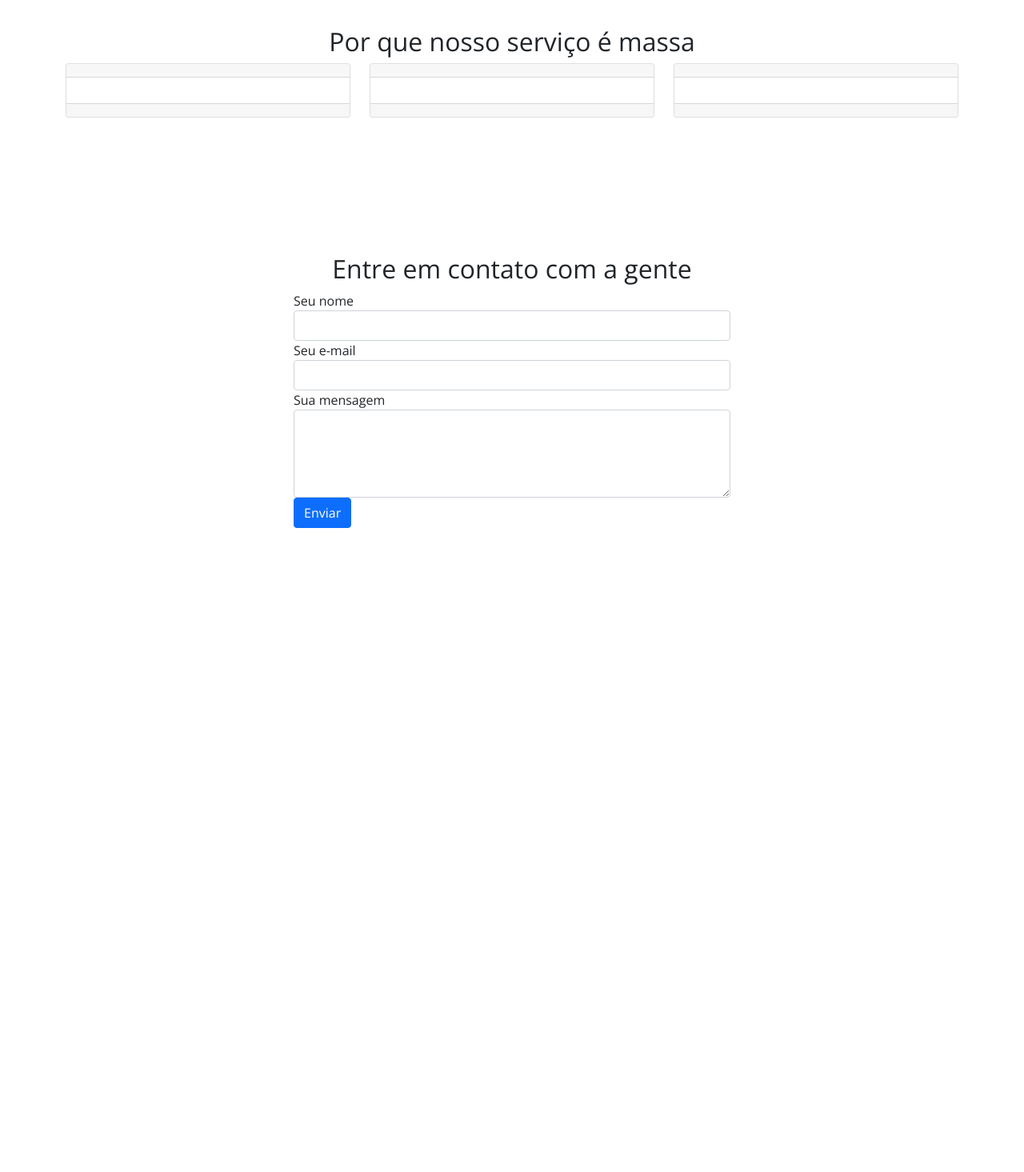
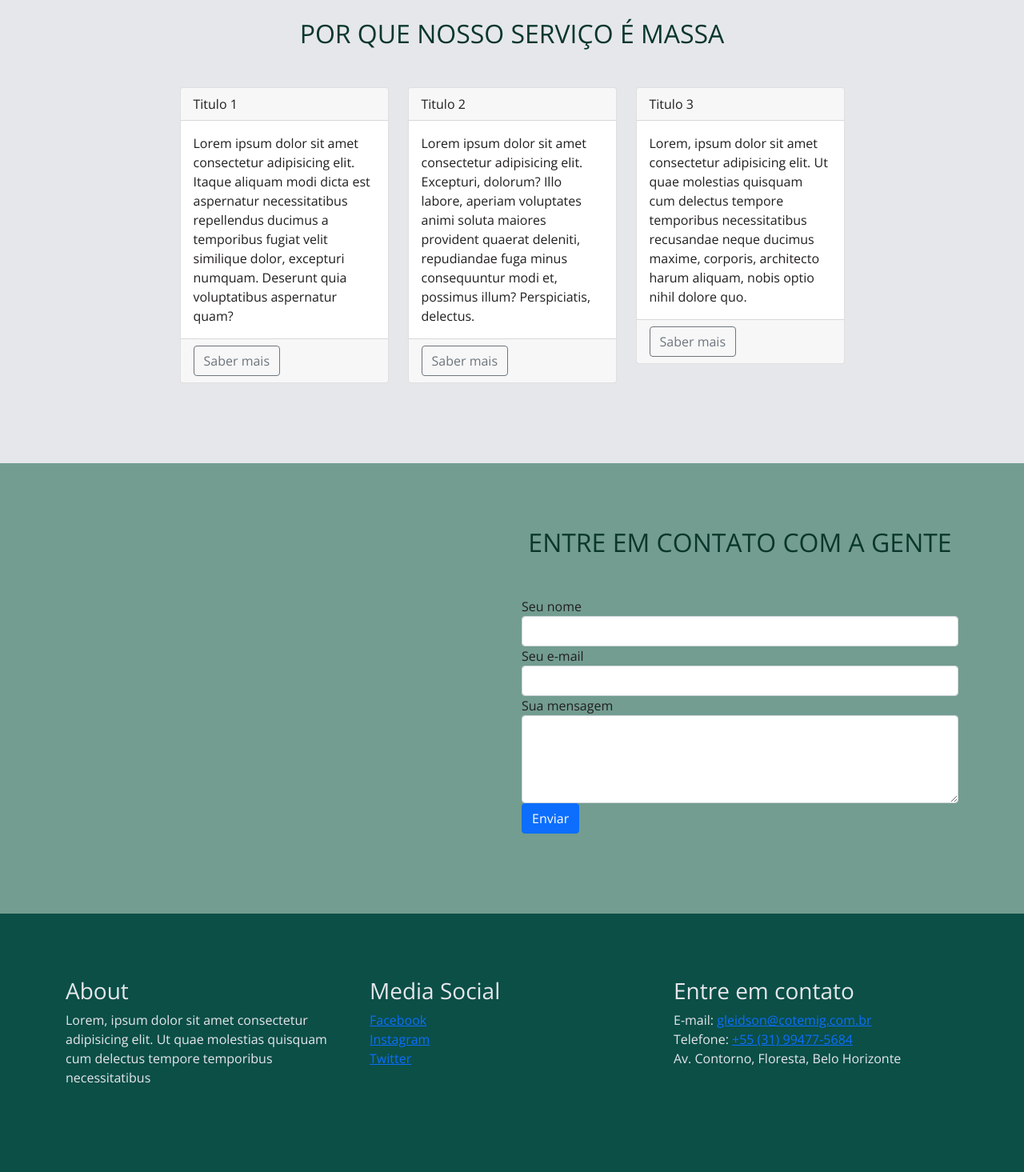
Before and after one commit to gleidiin/3b1-cotemig, a plain HTML site: page 02 - landing page/index.html in a window 1280 px wide. Shown: the part 697-2162 px from the top of the page at 80% size. Before the commit the page ends 1447 px from the top, so only its background shows below. Drawn offline with nearby package versions, Linux system fonts and the light colour scheme.

Commit message:
feat(added more information)

```diff
--- a/02 - landing page/index.html
+++ b/02 - landing page/index.html
@@ -25,10 +25,10 @@
                 <a class="nav-link active" aria-current="page" href="#">Home</a>
               </li>
               <li class="nav-item">
-                <a class="nav-link" href="#">Link</a>
+                <a class="nav-link" href="#about">Serviços</a>
               </li>
               <li class="nav-item">
-                <a class="nav-link disabled" href="#" tabindex="-1" aria-disabled="true">Disabled</a>
+                <a class="nav-link" href="#contact">Contato</a>
               </li>
             </ul>
           </div>
@@ -36,7 +36,7 @@
       </nav>
 
     <main>
-        <section class="top-banner" >
+        <section id="home" class="top-banner" >
             <div class="container-fluid">
 
                 <div class="row">
@@ -53,47 +53,75 @@
                 </div>
             </div>
         </section>
-        <section class="about">
+        <section id="about" class="about">
             <div class="container">
                 <div class="row">
                     <div class="col">
-                        <h2 class="text-center">Por que nosso serviço é massa</h2>
+                        <div class="header">
+                            <h2 class="text-center title">
+                                Por que nosso serviço é massa
+                            </h2>
+                        </div>
                     </div>
                 </div>
-                <div class="row">
-                    <div class="col-4">
+                <div class="row justify-content-center">
+                    <div class="col-3">
                         <div class="card">
-                            <div class="card-header"></div>
-                            <div class="card-body"></div>
-                            <div class="card-footer"></div>
+                            <div class="card-header">
+                                Titulo 1
+                            </div>
+                            <div class="card-body">
+                                Lorem ipsum dolor sit amet consectetur adipisicing elit. Itaque aliquam modi dicta est aspernatur necessitatibus repellendus ducimus a temporibus fugiat velit similique dolor, excepturi numquam. Deserunt quia voluptatibus aspernatur quam?
+                            </div>
+                            <div class="card-footer">
+                                <button type="button" class="btn btn-outline-secondary">Saber mais</button>
+                            </div>
                         </div>
                     </div>
-                    <div class="col-4">
+                    <div class="col-3">
                         <div class="card">
-                            <div class="card-header"></div>
-                            <div class="card-body"></div>
-                            <div class="card-footer"></div>
+                            <div class="card-header">
+                                Titulo 2
+                            </div>
+                            <div class="card-body">
+                                Lorem ipsum dolor sit amet consectetur adipisicing elit. Excepturi, dolorum? Illo labore, aperiam voluptates animi soluta maiores provident quaerat deleniti, repudiandae fuga minus consequuntur modi et, possimus illum? Perspiciatis, delectus.
+                            </div>
+                            <div class="card-footer">
+                                <button type="button" class="btn btn-outline-secondary">Saber mais</button>
+                            </div>
                         </div>
                     </div>
-                    <div class="col-4">
+                    <div class="col-3">
                         <div class="card">
-                            <div class="card-header"></div>
-                            <div class="card-body"></div>
-                            <div class="card-footer"></div>
+                            <div class="card-header">
+                                Titulo 3
+                            </div>
+                            <div class="card-body">
+                                Lorem, ipsum dolor sit amet consectetur adipisicing elit. Ut quae molestias quisquam cum delectus tempore temporibus necessitatibus recusandae neque ducimus maxime, corporis, architecto harum aliquam, nobis optio nihil dolore quo.
+                            </div>
+                            <div class="card-footer">
+                                <button type="button" class="btn btn-outline-secondary">Saber mais</button>
+                            </div>
                         </div>
                     </div>
                 </div>
             </div>
         </section>
-        <section class="contact">
+        <section id="contact" class="contact">
             <div class="container">
-                <div class="row">
-                    <div class="col">
-                        <h2 class="text-center">Entre em contato com a gente</h2>
-                    </div>
-                </div>
+
                 <div class="row justify-content-center">
                     <div class="col-6">
+
+                    </div>
+                    <div class="col-6">
+                        <div class="col">
+                            <div class="header">
+                                <h2 class="text-center title">
+                                    Entre em contato com a gente
+                                </h2>
+                            </div>
+                        </div>
                         <form action="">
                             <div class="form-group">
                                 <label for="">Seu nome</label>
@@ -118,5 +146,37 @@
             </div>
         </section>
     </main>
+    <footer class="footer">
+        <div class="container">
+            <div class="row">
+                <div class="col-4">
+                    <h3>About</h3>
+                    <p>Lorem, ipsum dolor sit amet consectetur adipisicing elit. Ut quae molestias quisquam cum delectus tempore temporibus necessitatibus</p>
+                </div>
+                <div class="col-4">
+                    <h3>Media Social</h3>
+                    <ul class="list-unstyled">
+                        <li><a href="#facebook">Facebook</a></li>
+                        <li><a href="#instagram">Instagram</a></li>
+                        <li><a href="Twitter">Twitter</a></li>
+                    </ul>
+                </div>
+                <div class="col-4">
+                    <h3>Entre em contato</h3>
+                    <ul class="list-unstyled">
+                        <li>
+                            E-mail: <a href="mailto:gleidson@cotemig.com.br">gleidson@cotemig.com.br</a>
+                        </li>
+                        <li>
+                            Telefone: <a href="tel:+55 31 994775684">+55 (31) 99477-5684</a>
+                        </li>
+                        <li>
+                            Av. Contorno, Floresta, Belo Horizonte
+                        </li>
+                    </ul>
+                </div>
+            </div>
+        </div>
+    </footer>
 </body>
 </html>
--- a/02 - landing page/style.css
+++ b/02 - landing page/style.css
@@ -1,5 +1,6 @@
 body {
     font-family: 'Open Sans', sans-serif;
+    color: #201e1f;
 }
 
 .top-banner {
@@ -19,21 +20,37 @@ nav.bg-transition {
 .banner-title {
     margin-top: 40px;
     font-size: 46px;
-    color: #fff;
+    color: #e6e7eb;
     padding: 20px 0;
 }
 
 .banner-btn {
-    border: 1px solid gray;
+    border: 1px solid #e6e7eb;
     background: none;
     border-radius: 0;
     text-transform: uppercase;
 }
 
-.about {
-    padding: 90px 0;
+.header .title {
+    text-transform: uppercase;
+    font-size: 32px;
+    padding: 20px 0 40px;
+    color: #09372b;
 }
 
+.about {
+    padding: 60px 0 100px;
+    background-color: #e6e7eb;
+}
+
+
 .contact {
-    padding: 80px 0 90px
+    background-color: #739d90;
+    padding: 60px 0 100px;
 }
+
+.footer {
+    padding: 80px 0 90px;
+    color: #e6e7eb;
+    background: rgb(11,79,71);
+}
```
